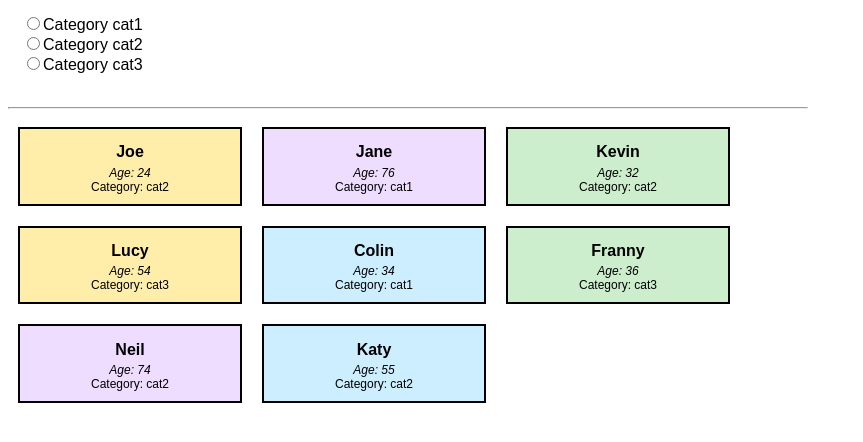
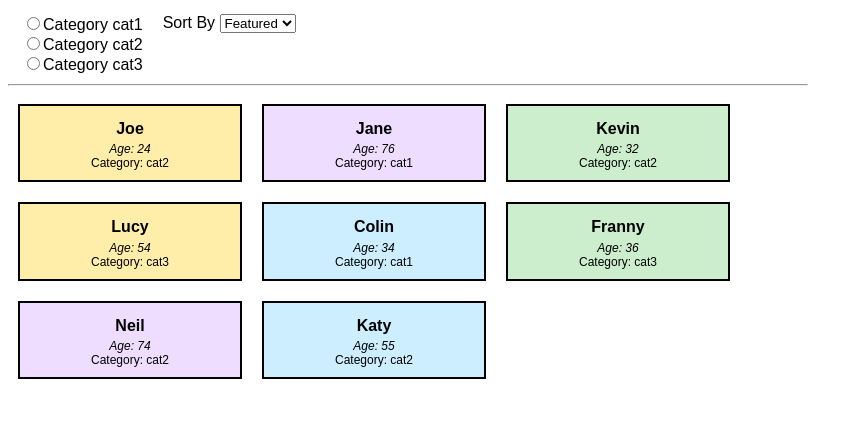
Before and after one commit to petermalcolm/grid-of-users, a React app: page / in a window 1280 px wide. Shown: the whole page, without its empty margins (0-863 px from the left). Built offline with nearby package versions, Linux system fonts and the light colour scheme.

Commit message:
select list for sorting

```diff
--- a/src/index.css
+++ b/src/index.css
@@ -24,6 +24,14 @@ h2.name {
 }
 .filter, .sorter {
 	width: max-content;
+	float: left;
+}
+.sorter {
+	padding: 6px;
+}
+form {
+	float: left;
+	width: 100%;
 }
 fieldset {
 	border: none;
--- a/src/index.js
+++ b/src/index.js
@@ -71,9 +71,14 @@ class Filter extends React.Component {
 class Sorter extends React.Component {
 	render() {
 		return (
-			<fieldset className="sorter">
-
-			</fieldset>
+			<div className="sorter">
+				<span>Sort By </span>
+				<select>
+					<option value="featured" key="featured">Featured</option>
+					<option value="az" key="az">A - Z</option>
+					<option value="priority" key="priority">Priority</option>
+				</select>
+			</div>
 		);
 	}
 }
```
